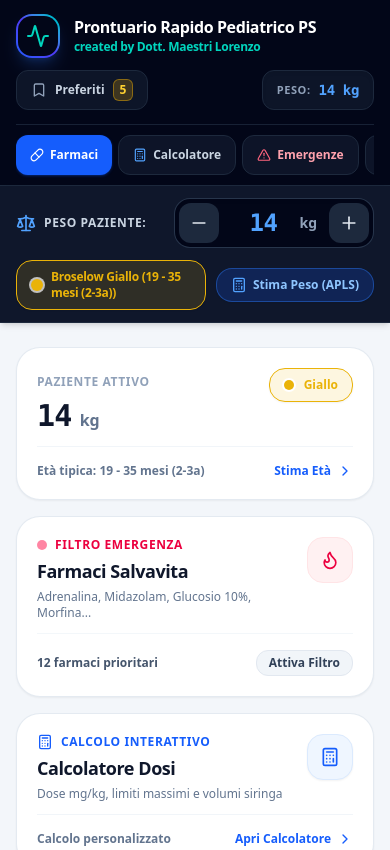
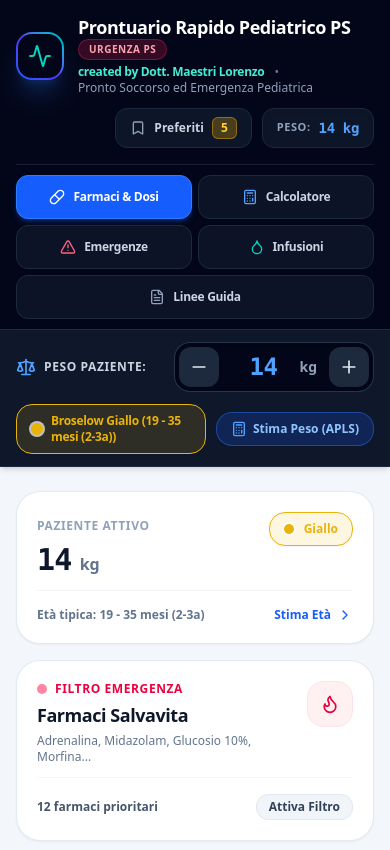
Before and after one commit to Maelor0110/FarmaciPediatriciPS, a React (Vite) app: page / in a window 390 px wide. Shown: the top 850 px of the page. Built offline with nearby package versions, Linux system fonts and the light colour scheme.

Commit message:
refactor(ui): update header layout and styling
Adjust the header layout for improved responsiveness and visual hierarchy, including increased icon sizes and refined spacing.

```diff
--- a/src/components/Header.tsx
+++ b/src/components/Header.tsx
@@ -21,184 +21,155 @@ export const Header: React.FC<HeaderProps> = ({
   patientWeight
 }) => {
   return (
-    <header className="bg-slate-950 text-white border-b border-slate-800 transition-colors shadow-md">
+    <header className="bg-slate-950 text-white border-b border-slate-800 transition-colors shadow-lg">
       <div className="max-w-7xl mx-auto px-4 sm:px-6 lg:px-8">
 
-        {/* Main Header Bar: Brand + Navigation + Action Pills */}
-        <div className="flex flex-col md:flex-row md:items-center justify-between py-3.5 md:py-4 gap-3 md:gap-6">
+        {/* Top Row: Brand & Author on the Left, Quick Utilities on the Right */}
+        <div className="flex flex-col sm:flex-row sm:items-center justify-between py-4 sm:py-5 border-b border-slate-800/80 gap-3 sm:gap-4">
 
-          {/* Brand Identity & Title */}
-          <div className="flex items-center space-x-3.5 min-w-0">
-            <div className="w-11 h-11 sm:w-13 sm:h-13 md:w-14 md:h-14 rounded-2xl bg-gradient-to-tr from-blue-600 via-indigo-600 to-teal-400 p-0.5 shadow-lg shadow-blue-500/20 flex items-center justify-center shrink-0">
+          {/* Brand Identity & Medical Reference */}
+          <div className="flex items-center space-x-3.5 sm:space-x-4 min-w-0">
+            <div className="w-12 h-12 sm:w-14 sm:h-14 md:w-16 md:h-16 rounded-2xl bg-gradient-to-tr from-blue-600 via-indigo-600 to-teal-400 p-0.5 shadow-xl shadow-blue-500/20 flex items-center justify-center shrink-0">
               <div className="w-full h-full bg-slate-950 rounded-[14px] flex items-center justify-center">
-                <Activity className="w-6 h-6 md:w-7 md:h-7 text-teal-400" />
+                <Activity className="w-6 h-6 sm:w-7 sm:h-7 md:w-8 md:h-8 text-teal-400" />
               </div>
             </div>
 
             <div className="min-w-0">
-              <div className="flex items-center space-x-2">
-                <h1 className="font-extrabold text-base sm:text-lg md:text-xl lg:text-2xl tracking-tight text-white leading-tight truncate">
+              <div className="flex items-center space-x-2.5 flex-wrap">
+                <h1 className="font-black text-lg sm:text-2xl md:text-3xl tracking-tight text-white leading-tight">
                   Prontuario Rapido Pediatrico PS
                 </h1>
-                <span className="hidden sm:inline-flex text-[10px] font-black uppercase tracking-wider bg-rose-500/20 text-rose-300 px-2 py-0.5 rounded-full border border-rose-500/30 shrink-0">
-                  PS / Urgenza
+                <span className="inline-flex items-center text-[10px] sm:text-xs font-black uppercase tracking-wider bg-rose-500/20 text-rose-300 px-2.5 py-0.5 rounded-full border border-rose-500/35 shrink-0">
+                  Urgenza PS
                 </span>
               </div>
-              <div className="flex items-center flex-wrap gap-x-2 text-xs sm:text-sm mt-0.5">
-                <span className="text-teal-400 font-bold tracking-tight">
+
+              <div className="flex items-center flex-wrap gap-x-2.5 text-xs sm:text-sm md:text-base mt-1">
+                <span className="text-teal-300 font-bold tracking-tight">
                   created by Dott. Maestri Lorenzo
                 </span>
-                <span className="hidden sm:inline text-slate-500">•</span>
-                <span className="hidden md:inline text-slate-400 font-medium text-xs">
+                <span className="text-slate-500">•</span>
+                <span className="text-slate-400 font-medium">
                   Pronto Soccorso ed Emergenza Pediatrica
                 </span>
               </div>
             </div>
           </div>
 
-          {/* Desktop & Tablet Navigation: Integrated, High-contrast, Professional */}
-          <nav className="hidden md:flex items-center bg-slate-900/90 p-1.5 rounded-2xl border border-slate-800 shadow-inner space-x-1 shrink-0">
-            <button
-              onClick={() => { setActiveTab('farmaci'); setShowOnlyFavorites(false); }}
-              className={`px-3.5 lg:px-4 py-2 rounded-xl text-xs lg:text-sm font-black flex items-center space-x-1.5 transition-all ${
-                activeTab === 'farmaci' && !showOnlyFavorites
-                  ? 'bg-blue-600 text-white shadow-sm shadow-blue-600/30'
-                  : 'text-slate-300 hover:text-white hover:bg-slate-800'
-              }`}
-            >
-              <Pill className="w-4 h-4 text-blue-300" />
-              <span>Farmaci</span>
-            </button>
-            <button
-              onClick={() => setActiveTab('calcolatore')}
-              className={`px-3.5 lg:px-4 py-2 rounded-xl text-xs lg:text-sm font-black flex items-center space-x-1.5 transition-all ${
-                activeTab === 'calcolatore'
-                  ? 'bg-blue-600 text-white shadow-sm shadow-blue-600/30'
-                  : 'text-slate-300 hover:text-white hover:bg-slate-800'
-              }`}
-            >
-              <Calculator className="w-4 h-4 text-blue-300" />
-              <span>Calcolatore</span>
-            </button>
-            <button
-              onClick={() => setActiveTab('emergenze')}
-              className={`px-3.5 lg:px-4 py-2 rounded-xl text-xs lg:text-sm font-black flex items-center space-x-1.5 transition-all ${
-                activeTab === 'emergenze'
-                  ? 'bg-rose-600 text-white shadow-sm shadow-rose-600/30'
-                  : 'text-rose-300 hover:text-white hover:bg-rose-950/40'
-              }`}
-            >
-              <AlertTriangle className="w-4 h-4 text-rose-400" />
-              <span>Emergenze</span>
-            </button>
-            <button
-              onClick={() => setActiveTab('infusioni')}
-              className={`px-3.5 lg:px-4 py-2 rounded-xl text-xs lg:text-sm font-black flex items-center space-x-1.5 transition-all ${
-                activeTab === 'infusioni'
-                  ? 'bg-teal-600 text-white shadow-sm shadow-teal-600/30'
-                  : 'text-slate-300 hover:text-white hover:bg-slate-800'
-              }`}
-            >
-              <Droplet className="w-4 h-4 text-teal-300" />
-              <span>Infusioni</span>
-            </button>
-            <button
-              onClick={() => setActiveTab('lineeguida')}
-              className={`px-3.5 lg:px-4 py-2 rounded-xl text-xs lg:text-sm font-black flex items-center space-x-1.5 transition-all ${
-                activeTab === 'lineeguida'
-                  ? 'bg-slate-700 text-white shadow-sm'
-                  : 'text-slate-300 hover:text-white hover:bg-slate-800'
-              }`}
-            >
-              <FileText className="w-4 h-4 text-slate-400" />
-              <span>Linee Guida</span>
-            </button>
-          </nav>
-
-          {/* Right Utility Actions: Preferiti & Indicatore Peso */}
-          <div className="flex items-center justify-between md:justify-end space-x-2 sm:space-x-3 shrink-0">
+          {/* Right Action Utilities */}
+          <div className="flex items-center space-x-2.5 sm:space-x-3 self-end sm:self-center shrink-0">
             {/* Quick Favorites Filter Button */}
             <button
+              type="button"
               onClick={() => {
                 setActiveTab('farmaci');
                 setShowOnlyFavorites(!showOnlyFavorites);
               }}
-              title={showOnlyFavorites ? "Mostra tutti i farmaci" : "Mostra solo preferiti"}
+              title={showOnlyFavorites ? "Mostra tutti i farmaci" : "Mostra solo i farmaci salvati nei preferiti"}
               aria-label="Filtra preferiti"
-              className={`h-10 px-3.5 rounded-xl text-xs lg:text-sm font-black flex items-center space-x-2 transition-all border ${
+              className={`h-10 sm:h-12 px-3.5 sm:px-4 rounded-xl sm:rounded-2xl text-xs sm:text-sm font-black flex items-center space-x-2 transition-all border shadow-xs ${
                 showOnlyFavorites
-                  ? 'bg-amber-500/20 text-amber-300 border-amber-500/50 shadow-sm shadow-amber-500/20'
+                  ? 'bg-amber-500/20 text-amber-300 border-amber-500/60 shadow-amber-500/20 ring-1 ring-amber-400/30'
                   : 'bg-slate-900/90 hover:bg-slate-850 text-slate-300 border-slate-800 hover:border-slate-700'
               }`}
             >
-              <Bookmark className={`w-4 h-4 ${showOnlyFavorites ? 'fill-amber-400 text-amber-400' : 'text-slate-400'}`} />
-              <span>Preferiti</span>
+              <Bookmark className={`w-4 h-4 sm:w-5 sm:h-5 ${showOnlyFavorites ? 'fill-amber-400 text-amber-400' : 'text-slate-400'}`} />
+              <span className="font-bold">Preferiti</span>
               {favoritesCount > 0 && (
-                <span className="bg-amber-400/20 text-amber-300 text-xs font-black px-1.5 py-0.5 rounded-md border border-amber-400/40">
+                <span className="bg-amber-400/25 text-amber-300 text-xs font-black px-2 py-0.5 rounded-md border border-amber-400/40">
                   {favoritesCount}
                 </span>
               )}
             </button>
 
-            {/* Current Patient Weight Display Pill */}
+            {/* Quick Patient Weight Pill Indicator */}
             <div
-              className="h-10 bg-slate-900/90 border border-slate-800 rounded-xl px-3.5 flex items-center space-x-2 shadow-inner"
-              title="Peso paziente impostato"
+              className="h-10 sm:h-12 bg-slate-900/90 border border-slate-800 rounded-xl sm:rounded-2xl px-3.5 sm:px-4 flex items-center space-x-2 shadow-inner"
+              title="Peso attualmente impostato"
             >
-              <span className="text-[11px] text-slate-400 uppercase font-black tracking-wider">Peso:</span>
-              <span className="text-sm md:text-base font-black text-blue-400 font-mono tracking-tight">{patientWeight} kg</span>
+              <span className="text-[11px] sm:text-xs text-slate-400 uppercase font-black tracking-wider">Peso:</span>
+              <span className="text-sm sm:text-base md:text-lg font-black text-blue-400 font-mono tracking-tight">{patientWeight} kg</span>
             </div>
           </div>
 
         </div>
 
-        {/* Mobile & Small Screen Segmented Navigation Sub-Bar */}
-        <div className="flex md:hidden space-x-1.5 py-2.5 border-t border-slate-800/80 overflow-x-auto text-xs scrollbar-none">
+        {/* Bottom Row: Symmetrical, Linear Navigation Bar (5 Equal Tabs) */}
+        <div className="py-2.5 sm:py-3">
+          <nav className="grid grid-cols-2 sm:grid-cols-5 gap-1.5 sm:gap-2 md:gap-3" aria-label="Sezioni del prontuario">
+
+            {/* Tab 1: Farmaci */}
             <button
+              type="button"
               onClick={() => { setActiveTab('farmaci'); setShowOnlyFavorites(false); }}
-            className={`min-h-[40px] px-3.5 py-2 rounded-xl shrink-0 font-black flex items-center space-x-1.5 transition-all ${
-              activeTab === 'farmaci' && !showOnlyFavorites ? 'bg-blue-600 text-white shadow-sm shadow-blue-600/30' : 'text-slate-300 bg-slate-900/90 border border-slate-800'
+              className={`col-span-1 min-h-[44px] sm:min-h-[48px] px-3 sm:px-4 py-2.5 rounded-xl sm:rounded-2xl text-xs sm:text-sm md:text-base font-black flex items-center justify-center space-x-2 transition-all border ${
+                activeTab === 'farmaci' && !showOnlyFavorites
+                  ? 'bg-blue-600 text-white border-blue-500 shadow-md shadow-blue-600/30'
+                  : 'bg-slate-900/80 hover:bg-slate-850 text-slate-300 border-slate-800 hover:text-white'
               }`}
             >
-            <Pill className="w-3.5 h-3.5" />
-            <span>Farmaci</span>
+              <Pill className={`w-4 h-4 sm:w-5 sm:h-5 ${activeTab === 'farmaci' && !showOnlyFavorites ? 'text-white' : 'text-blue-400'}`} />
+              <span className="tracking-tight whitespace-nowrap">Farmaci & Dosi</span>
             </button>
+
+            {/* Tab 2: Calcolatore */}
             <button
+              type="button"
               onClick={() => setActiveTab('calcolatore')}
-            className={`min-h-[40px] px-3.5 py-2 rounded-xl shrink-0 font-black flex items-center space-x-1.5 transition-all ${
-              activeTab === 'calcolatore' ? 'bg-blue-600 text-white shadow-sm shadow-blue-600/30' : 'text-slate-300 bg-slate-900/90 border border-slate-800'
+              className={`col-span-1 min-h-[44px] sm:min-h-[48px] px-3 sm:px-4 py-2.5 rounded-xl sm:rounded-2xl text-xs sm:text-sm md:text-base font-black flex items-center justify-center space-x-2 transition-all border ${
+                activeTab === 'calcolatore'
+                  ? 'bg-blue-600 text-white border-blue-500 shadow-md shadow-blue-600/30'
+                  : 'bg-slate-900/80 hover:bg-slate-850 text-slate-300 border-slate-800 hover:text-white'
               }`}
             >
-            <Calculator className="w-3.5 h-3.5 text-blue-400" />
-            <span>Calcolatore</span>
+              <Calculator className={`w-4 h-4 sm:w-5 sm:h-5 ${activeTab === 'calcolatore' ? 'text-white' : 'text-blue-400'}`} />
+              <span className="tracking-tight whitespace-nowrap">Calcolatore</span>
             </button>
+
+            {/* Tab 3: Codici Emergenza */}
             <button
+              type="button"
               onClick={() => setActiveTab('emergenze')}
-            className={`min-h-[40px] px-3.5 py-2 rounded-xl shrink-0 font-black flex items-center space-x-1.5 transition-all ${
-              activeTab === 'emergenze' ? 'bg-rose-600 text-white shadow-sm shadow-rose-600/30' : 'text-rose-300 bg-slate-900/90 border border-slate-800'
+              className={`col-span-1 min-h-[44px] sm:min-h-[48px] px-3 sm:px-4 py-2.5 rounded-xl sm:rounded-2xl text-xs sm:text-sm md:text-base font-black flex items-center justify-center space-x-2 transition-all border ${
+                activeTab === 'emergenze'
+                  ? 'bg-rose-600 text-white border-rose-500 shadow-md shadow-rose-600/30'
+                  : 'bg-slate-900/80 hover:bg-rose-950/40 text-slate-300 border-slate-800 hover:text-rose-200'
               }`}
             >
-            <AlertTriangle className="w-3.5 h-3.5 text-rose-400" />
-            <span>Emergenze</span>
+              <AlertTriangle className={`w-4 h-4 sm:w-5 sm:h-5 ${activeTab === 'emergenze' ? 'text-white' : 'text-rose-400'}`} />
+              <span className="tracking-tight whitespace-nowrap">Emergenze</span>
             </button>
+
+            {/* Tab 4: Infusioni */}
             <button
+              type="button"
               onClick={() => setActiveTab('infusioni')}
-            className={`min-h-[40px] px-3.5 py-2 rounded-xl shrink-0 font-black flex items-center space-x-1.5 transition-all ${
-              activeTab === 'infusioni' ? 'bg-teal-600 text-white shadow-sm shadow-teal-600/30' : 'text-slate-300 bg-slate-900/90 border border-slate-800'
+              className={`col-span-1 min-h-[44px] sm:min-h-[48px] px-3 sm:px-4 py-2.5 rounded-xl sm:rounded-2xl text-xs sm:text-sm md:text-base font-black flex items-center justify-center space-x-2 transition-all border ${
+                activeTab === 'infusioni'
+                  ? 'bg-teal-600 text-white border-teal-500 shadow-md shadow-teal-600/30'
+                  : 'bg-slate-900/80 hover:bg-slate-850 text-slate-300 border-slate-800 hover:text-white'
               }`}
             >
-            <Droplet className="w-3.5 h-3.5 text-teal-400" />
-            <span>Infusioni</span>
+              <Droplet className={`w-4 h-4 sm:w-5 sm:h-5 ${activeTab === 'infusioni' ? 'text-white' : 'text-teal-400'}`} />
+              <span className="tracking-tight whitespace-nowrap">Infusioni</span>
             </button>
+
+            {/* Tab 5: Linee Guida */}
             <button
+              type="button"
               onClick={() => setActiveTab('lineeguida')}
-            className={`min-h-[40px] px-3.5 py-2 rounded-xl shrink-0 font-black flex items-center space-x-1.5 transition-all ${
-              activeTab === 'lineeguida' ? 'bg-slate-700 text-white shadow-sm' : 'text-slate-300 bg-slate-900/90 border border-slate-800'
+              className={`col-span-2 sm:col-span-1 min-h-[44px] sm:min-h-[48px] px-3 sm:px-4 py-2.5 rounded-xl sm:rounded-2xl text-xs sm:text-sm md:text-base font-black flex items-center justify-center space-x-2 transition-all border ${
+                activeTab === 'lineeguida'
+                  ? 'bg-slate-700 text-white border-slate-600 shadow-md'
+                  : 'bg-slate-900/80 hover:bg-slate-850 text-slate-300 border-slate-800 hover:text-white'
               }`}
             >
-            <FileText className="w-3.5 h-3.5 text-slate-400" />
-            <span>Linee Guida</span>
+              <FileText className={`w-4 h-4 sm:w-5 sm:h-5 ${activeTab === 'lineeguida' ? 'text-white' : 'text-slate-400'}`} />
+              <span className="tracking-tight whitespace-nowrap">Linee Guida</span>
             </button>
+
+          </nav>
         </div>
 
       </div>
```
Lines whose indentation alone changed are shown as unchanged.
